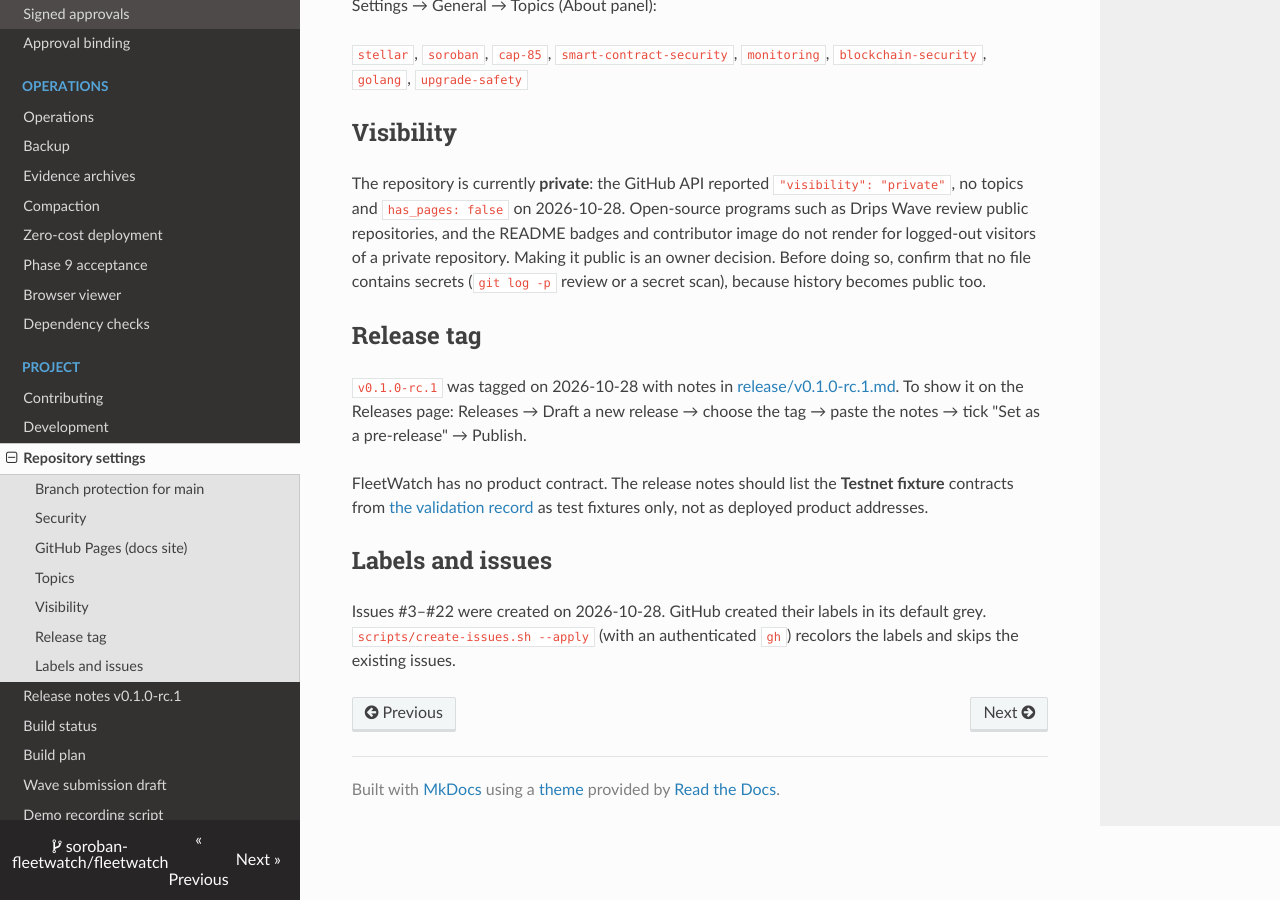
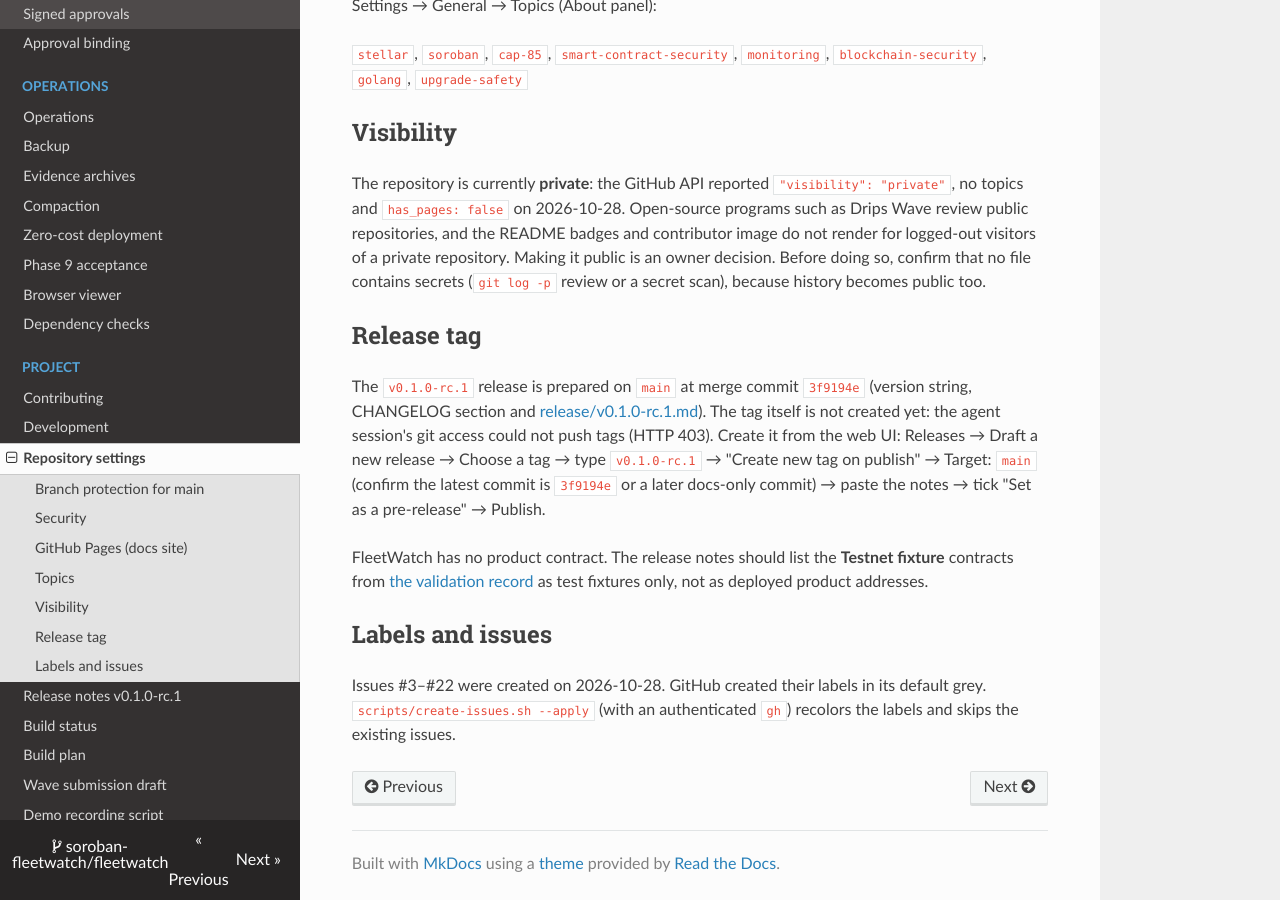
Before and after one commit to soroban-fleetwatch/fleetwatch, an MkDocs documentation site: the page built from docs/REPOSITORY_SETTINGS.md, in a window 1280 px wide and 900 px high, scrolled down 1183 px. Built offline with MkDocs 1.6.1, drawn with Linux system fonts in a browser that asks for light colours; nearby versions of some CDN libraries.

Commit message:
docs(release): record that the v0.1.0-rc.1 tag still needs creating
The release content merged in #23, but pushing the tag was refused with
HTTP 403 because this session's git access only allows pushes to its own
branch, and the GitHub connector cannot create tags or releases. The
settings guide, submission draft and STATUS.md said the tag existed; they
now say it does not and give the Releases-page steps to create it on main.

Co-Authored-By: Claude Opus 5.5 <noreply@anthropic.com>
Claude-Session: https://claude.ai/code/session_01WsSgqdVy8J3DtHY7u7rf5N

```diff
--- a/docs/REPOSITORY_SETTINGS.md
+++ b/docs/REPOSITORY_SETTINGS.md
@@ -56,10 +56,14 @@ because history becomes public too.
 
 ## Release tag
 
-`v0.1.0-rc.1` was tagged on 2026-10-28 with notes in
-[release/v0.1.0-rc.1.md](release/v0.1.0-rc.1.md). To show it on the Releases
-page: Releases → Draft a new release → choose the tag → paste the notes →
-tick "Set as a pre-release" → Publish.
+The `v0.1.0-rc.1` release is prepared on `main` at merge commit `3f9194e`
+(version string, CHANGELOG section and
+[release/v0.1.0-rc.1.md](release/v0.1.0-rc.1.md)). The tag itself is not
+created yet: the agent session's git access could not push tags (HTTP 403).
+Create it from the web UI: Releases → Draft a new release → Choose a tag →
+type `v0.1.0-rc.1` → "Create new tag on publish" → Target: `main` (confirm
+the latest commit is `3f9194e` or a later docs-only commit) → paste the notes
+→ tick "Set as a pre-release" → Publish.
 
 FleetWatch has no product contract. The release notes should list the
 **Testnet fixture** contracts from
```
Also changed, not shown: docs/wave/SUBMISSION_DRAFT.md (+2 -2 lines), 1 other file.
